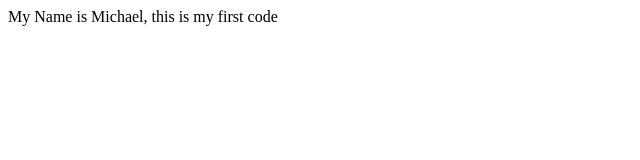
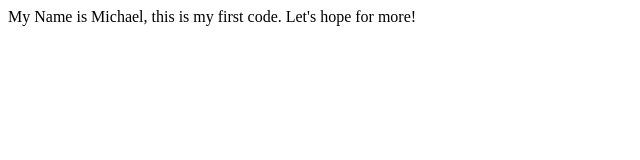
Before and after one commit to KingMichael2/FirstProject, a plain HTML site: page index.html in a window 1280 px wide. Shown: the whole page, without its empty margins (0-640 px from the left). Drawn offline with Linux system fonts and the light colour scheme.

Commit message:
some more changes to get used to commiting :D

```diff
--- a/index.html
+++ b/index.html
@@ -7,6 +7,6 @@
     <title>Document</title>
 </head>
 <body>
-    My Name is Michael, this is my first code
+    My Name is Michael, this is my first code. Let's hope for more!
 </body>
 </html>
```
